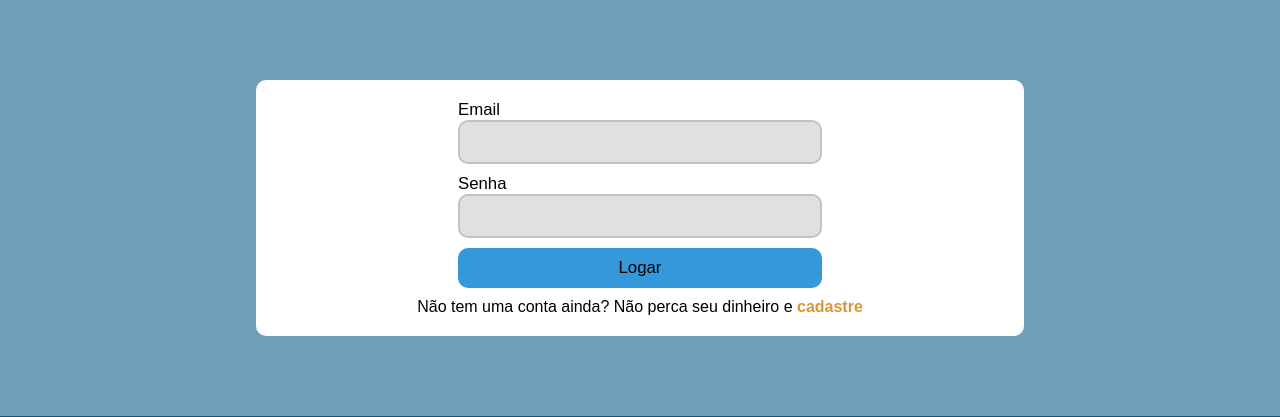
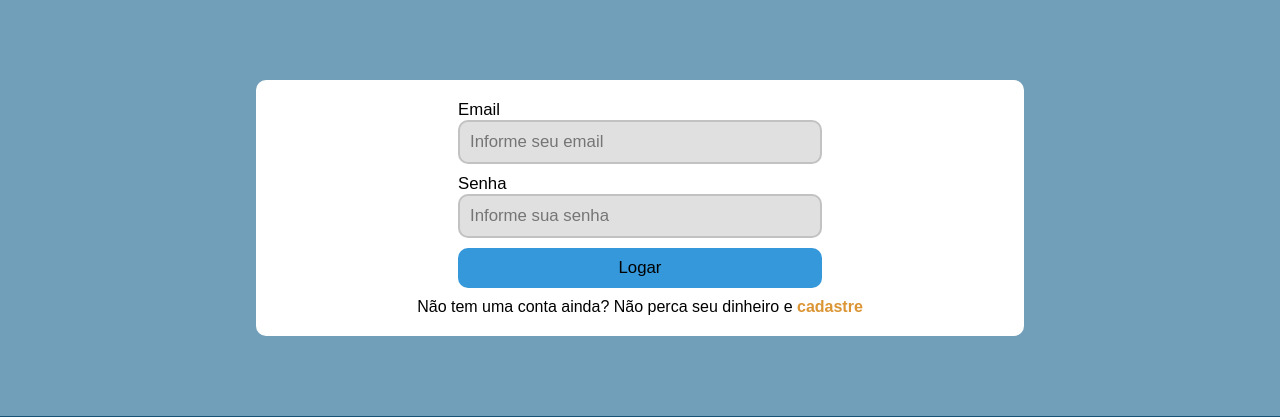
Before and after one commit to BGCM-Sistemas/Controle-Financeiro-Pessoal, a Flask app: page /login in a window 1280 px wide. Shown: the part 140-557 px from the top of the page. Run offline with Flask 3, Linux system fonts and the light colour scheme.

Commit message:
alterações

```diff
--- a/main.py
+++ b/main.py
@@ -135,7 +135,7 @@ def editar(codigo):
                     usuario['nome'] = request.form['nome']
                     usuario['email'] = request.form['email']
                     usuario['senha'] = request.form['senha']
-
+# senha forte
                 tem_maiuscula = False
                 tem_minuscula = False
                 tem_numero = False
--- a/static/css/style.css
+++ b/static/css/style.css
@@ -153,7 +153,7 @@ header nav a:hover {
 .banner form button:hover {
     background-color: var(--azul-medio);
     color: white;
-    transform: translate(0, -2px);
+    transform: translateY(-2px);
     transition: var(--transicao);
 }
 
--- a/templates/login.html
+++ b/templates/login.html
@@ -26,9 +26,9 @@
         <section class="container">
             <form action="login" class="formulario" method="POST">
                 <label for="email">Email</label>
-                <input type="email" name="email" id="email">
+                <input type="email" name="email" id="email" placeholder="Informe seu email" required>
                 <label for="senha">Senha</label>
-                <input type="password" name="senha" id="senha">
+                <input type="password" name="senha" id="senha" placeholder="Informe sua senha" required>
                 <button type="submit">Logar</button>
                 <p>Não tem uma conta ainda? Não perca seu dinheiro e <a href="{{ url_for('cadastro') }}">cadastre</a></p>
             </form>
--- a/templates/perfil.html
+++ b/templates/perfil.html
@@ -5,7 +5,7 @@
     <meta charset="UTF-8">
     <meta name="viewport" content="width=device-width, initial-scale=1.0">
     <title>Perfil</title>
-    <link rel="stylesheet" href="static/css/style.css">
+    <link rel="stylesheet" href="../static/css/style.css">
 </head>
 
 <body>
```
Also changed, not shown: templates/cadastro.html (+4 -4 lines), README.md (deleted).
